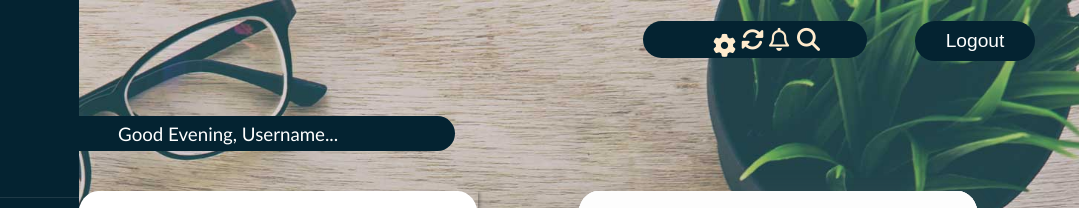
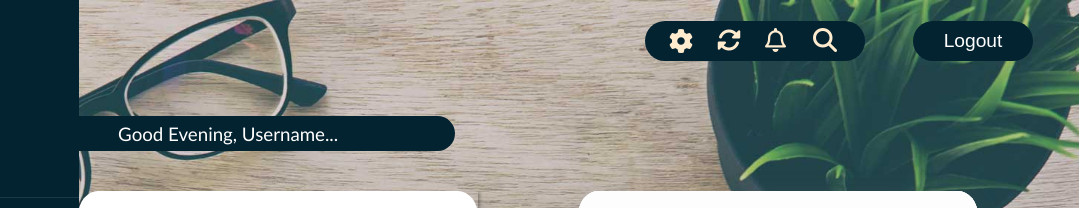
Before and after one commit to kpushkar10/ToDo, a plain HTML site: page index.html in a window 1280 px wide. Shown: the top 208 px of the page, 201-1280 px from the left. Drawn offline with Linux system fonts and the light colour scheme.

Commit message:
icon style

```diff
--- a/style.css
+++ b/style.css
@@ -161,22 +161,23 @@ ul li:hover a{
 
     display:flex;
     align-items: center;
-    justify-content: center;
+    /* justify-content: center; */
     border-radius: 100px;
-    width:224px;
-    height:37px;
-    padding:0.3rem;
+    width:220px;
+    height:40px;
     background-color: #042331;
-    font-size: 20px;
+    font-size: 30px;
 }
 
 .box .card a i{
-    font-size: 23px;
+    font-size: 24px;
     /* font-weight: 600; */
     color: blanchedalmond;
-    height: 22px;
-    width: 24px;
-    padding: 14px;
+    height: 20px;
+    width: 20px;
+    padding: 1.5rem ;
+    display: flex;
+    align-items: center;
 }
 
 .logoutBtn button{
@@ -185,7 +186,7 @@ ul li:hover a{
     justify-content: center;
     align-items: center;
     width: 120px;
-    height: 37px;
+    height: 40px;
     background-color: #042331;
     border-radius: 100px;
     left: 50%;
@@ -267,9 +268,7 @@ ul li:hover a{
     font-size: 17px;
     font-weight: 600;
 }
-/*
-CALENDER CSS - Ankur
-*/
+/*           CALENDER CSS - Ankur       */
 .calendar {
     height: 500px;
     width: 400px;
```
Also changed, not shown: index.html (+0 -4 lines).
